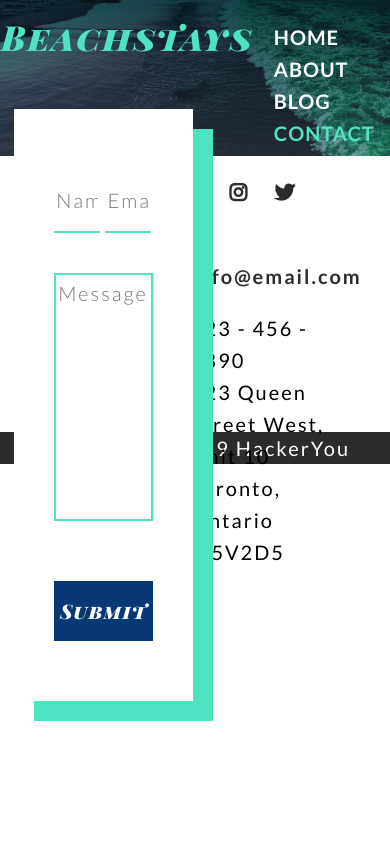
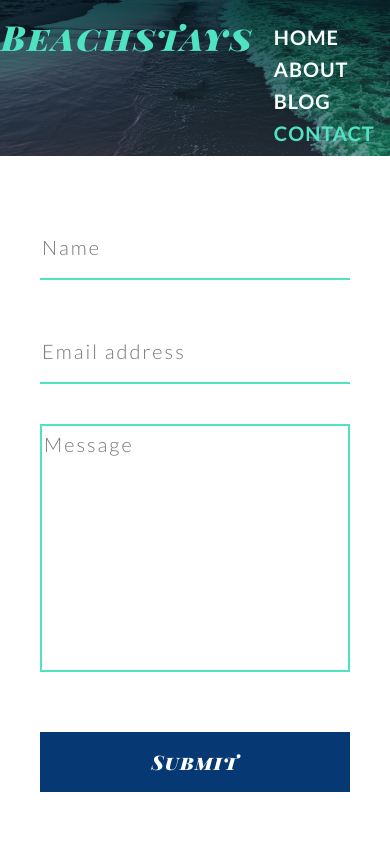
Before and after one commit to drydenje/jeremy-dryden-project2, a plain HTML site: page contact.html in a window 390 px wide. Shown: the top 844 px of the page. Drawn offline with Linux system fonts and the light colour scheme.

Commit message:
working on media queries, mid-point checkin

```diff
--- a/contact.html
+++ b/contact.html
@@ -15,20 +15,18 @@
 <body class="contact">
    <!-- Start of header -->
    <header class="contact">
-      <!-- <div class="wrapper"> -->
       <div class="navBar">
          <h5>Beachstays</h5>
          <nav>
             <ul>
-               <li><a href="#">Home</a></li>
+               <li><a href="./index.html">Home</a></li>
                <li><a href="#">About</a></li>
-               <li><a href="#">Blog</a></li>
-               <li><a href="#" class="currentPage">Contact</a></li>
+               <li><a href="./blogPost.html">Blog</a></li>
+               <li><a href="./contact.html" class="currentPage">Contact</a></li>
             </ul>
          </nav>
       </div>
       <h2>Get in Touch</h2>
-      <!-- </div> -->
    </header>
    <!-- End of header -->
 
--- a/css/partials/_blog.scss
+++ b/css/partials/_blog.scss
@@ -122,3 +122,40 @@ aside.blogPost {
 section.comments {
    grid-area: comments;
 }
+
+@media(max-width: 1000px) {
+   main.blogPost {
+      display: flex;
+      flex-direction: column;
+      justify-content: center;
+      align-items: center;
+
+
+      img {
+         position: static;
+      }
+
+      section {
+         max-width: 90%;
+         background: $white;
+      }
+
+      aside {
+         background: $iceBlue;
+         // display: flex;
+         // flex-direction: column;
+         // justify-content: center;
+         // align-items: center;
+         padding: 2%;
+      }
+   }
+
+   section.blogPost {
+      position: static;
+
+      img{
+         max-width: 80%;
+         position: static;
+      }
+   }
+}
--- a/css/partials/_freeTrip.scss
+++ b/css/partials/_freeTrip.scss
@@ -21,7 +21,7 @@ section.freeTrip {
       align-items: center;
 
       // max-width: 80%;
-      margin: 2rem;
+      margin: 6rem auto 6rem auto;
    }
 
    .offer p {
--- a/css/partials/_getInTouch.scss
+++ b/css/partials/_getInTouch.scss
@@ -4,7 +4,7 @@ body.contact {
 
 main.contact {
    // border: 1px dashed blue;
-   height: 40vw;
+   min-height: 40vw;
    display: flex;
    flex-direction: row;
    justify-content: center;
@@ -17,7 +17,7 @@ main.contact section.contactForm {
    // width: 60%;
    background: $white;
    padding: 2rem;
-   position: absolute;
+   position: relative;
    top:-12vw;
 }
 
@@ -83,10 +83,10 @@ main.contact section.contactForm {
 main.contact {
    display: grid;
    grid-template-columns: 1fr 12.5fr 5fr 2fr;
-   grid-template-rows: 6fr 1.5fr;
+   grid-template-rows: 6fr auto;
    grid-template-areas:
       ". contactForm socialInfo ."
-      ". . . .";
+      ". extra extra .";
 }
 
 main.contact section.contactForm {
@@ -98,3 +98,51 @@ main.contact aside.contactInfo {
    justify-self: end;
    align-self: center;
 }
+
+@media(max-width: 1200px) {
+   main.contact {
+      grid-template-columns: 1fr 10fr 1fr;
+      grid-template-columns: 6fr auto;
+      grid-template-areas:
+         ". contactForm ."
+         ". extra ."
+         "nav nav nav"
+   }
+
+   main.contact section.contactForm {
+      // grid-area: 1/2/2/4;
+      box-shadow: none;
+      top: 0;
+      form input {
+         width: 100%;
+      }
+   }
+
+   main.contact aside.contactInfo {
+      grid-area: extra;
+      justify-self: center;
+      align-self: center;
+      text-align: center;
+   }
+
+   ul.mailingAddress {
+      text-align: center;
+   }
+
+   ul.socialMediaIcons {
+      display: flex;
+
+      i {
+         font-size: 2rem;
+         margin: auto 0.3rem auto 0.3rem;
+      }
+
+      li {
+         margin: auto;
+      }
+   }
+
+   footer.contact {
+      grid-area: nav;
+   }
+}
--- a/css/partials/_header.scss
+++ b/css/partials/_header.scss
@@ -71,6 +71,21 @@ header.contact h2 {
    grid-area: pageTitle;
 }
 
+@media(max-width: 800px) {
+   header.contact {
+      grid-template-columns: 20px 1fr 20px;
+      grid-template-rows: auto 3fr 1fr;
+      grid-template-areas:
+         "navBar navBar navBar"
+         "pageTitle pageTitle pageTitle";
+
+      h2 {
+         font-size: 3.35rem;
+         margin: 1vw;
+      }
+   }
+}
+
 // index page
 header.index {
    display: grid;
```
Also changed, not shown: css/style.css.
